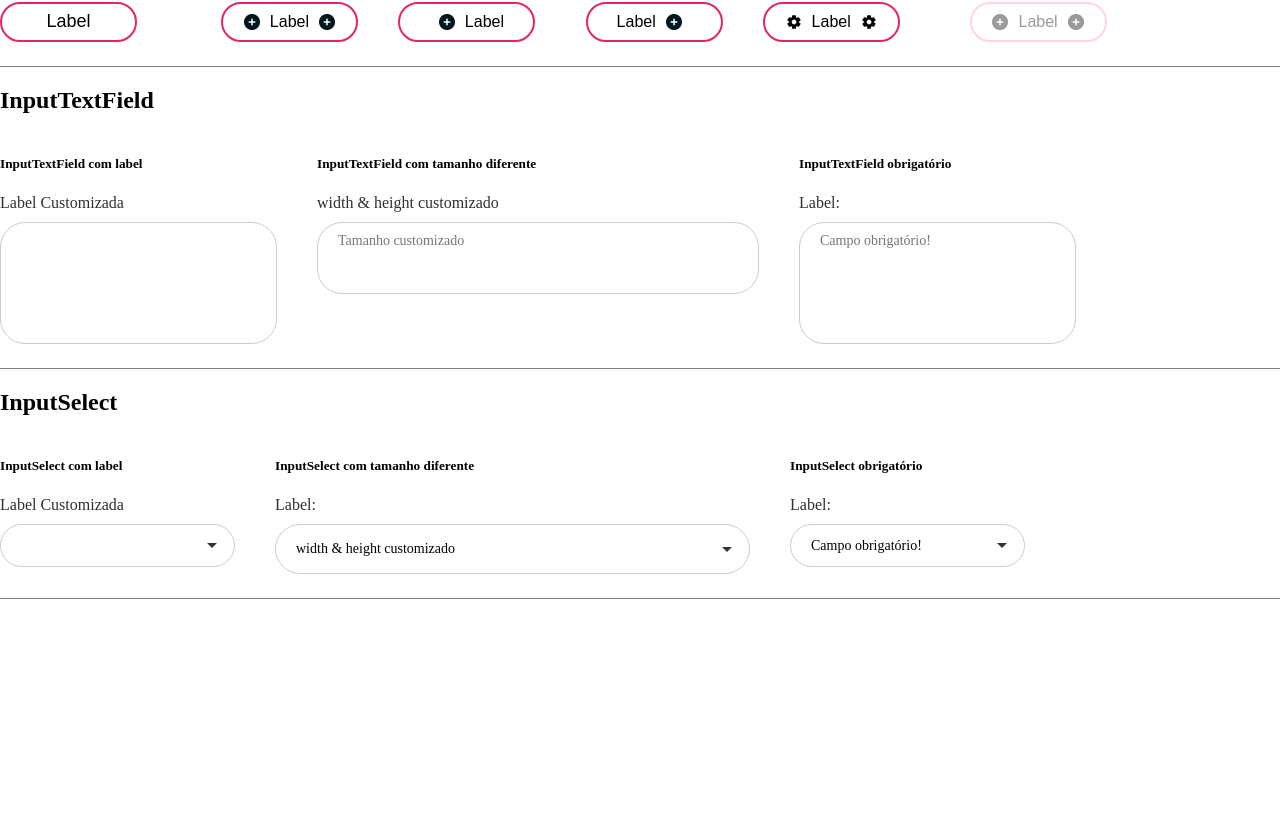
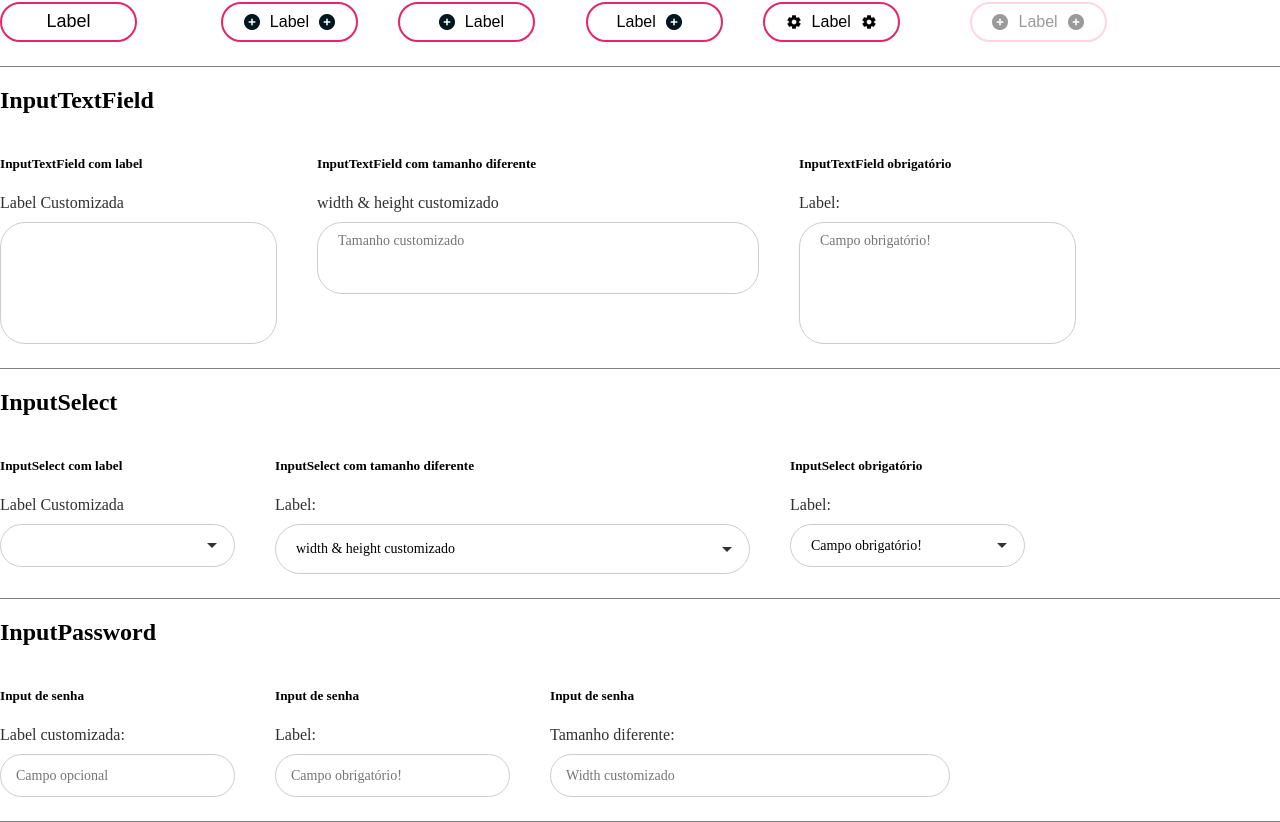
Before and after one commit to Grupo03-SPTECH20241/fe_MiseEnPlace, a React (Create React App) app in the folder mise-en-place/: page /components in a window 1280 px wide. Shown: the part 702-1524 px from the top of the page. Before the commit the page ends 1301 px from the top, so only its background shows below. Built offline with nearby package versions, Linux system fonts and the light colour scheme; a web font is replaced by a local one.

Commit message:
AJustes nas propses de inputs

```diff
--- a/mise-en-place/src/components/Button/Cancelar/cancelar.jsx
+++ b/mise-en-place/src/components/Button/Cancelar/cancelar.jsx
@@ -31,7 +31,6 @@ const ButtonFilledNegative = ({ onClick, label = 'Label', showIcon = true, icon
   );
 };
 
-// Definindo as PropTypes para o componente
 ButtonFilledNegative.propTypes = {
   onClick: PropTypes.any,
   label: PropTypes.string,
--- a/mise-en-place/src/components/Button/Default/default.jsx
+++ b/mise-en-place/src/components/Button/Default/default.jsx
@@ -40,7 +40,6 @@ const ButtonFilledDefault = ({ onClick, label = 'Label', showIcon = true, icon =
   );
 };
 
-// Definindo as PropTypes para o componente
 ButtonFilledDefault.propTypes = {
   onClick: PropTypes.any,
   label: PropTypes.string,
--- a/mise-en-place/src/components/ComponentStories/componentstories.jsx
+++ b/mise-en-place/src/components/ComponentStories/componentstories.jsx
@@ -5,8 +5,13 @@ import ButtonOutlinedNegative from '../Button/Cancelar-variant/cancelarv'
 import ButtonFilledNegative from '../Button/Cancelar/cancelar';
 import ButtonFilledDefault from '../Button/Default/default';
 import ButtonFilledDefaultVariant from '../Button/Default-variant/defaultv';
+import InputPassword from '../Input/Password/password';
+import InputSearch from '../Input/Search/search';
+import InputSearchProduct from '../Input/SearchProduct/searchProduct';
+import InputSelect from '../Input/Select/select';
+import InputSelectProduct from '../Input/SelectProduct/selectProduct';
+import InputText from '../Input/Text/text';
 import InputTextField from '../Input/Text Field/textField';
-import InputSelect from '../Input/Select/select';
 
 const Stories = () => {
     const teste = () => {
@@ -316,6 +321,32 @@ const Stories = () => {
                 ></InputSelect>
             </div>
         </div>
+        <h2>InputPassword</h2>
+        <div className={styles['row']}>
+            <div className={styles['row-item']}>
+                <h5>Input de senha</h5>
+                <InputPassword
+                    label='Label customizada:'
+                    placeholder='Campo opcional'
+                    isRequired={false}
+                ></InputPassword>
+            </div>
+
+            <div className={styles['row-item']}>
+                <h5>Input de senha</h5>
+                <InputPassword
+                    placeholder='Campo obrigatório!'
+                ></InputPassword>
+            </div>
+            <div className={styles['row-item']}>
+                <h5>Input de senha</h5>
+                <InputPassword
+                    label='Tamanho diferente:'
+                    placeholder='Width customizado'
+                    width='400px'
+                ></InputPassword>
+            </div>
+        </div>
     </div>
     </>
   );
--- a/mise-en-place/src/components/Input/Password/password.jsx
+++ b/mise-en-place/src/components/Input/Password/password.jsx
@@ -1,13 +1,14 @@
 import React, { useState } from 'react';
+import PropTypes from 'prop-types';
 import styles from './password.module.css';
 
-const InputField = () => {
+const InputPassword = ({ label = "Label:", placeholder = "", id = 'input', width= '235px', isRequired = true }) => {
   const [value, setValue] = useState('');
   const [error, setError] = useState('');
 
   const handleChange = (e) => {
     setValue(e.target.value);
-    if (e.target.value.trim() === '') {
+    if (e.target.value.trim() === '' && isRequired) {
       setError('This field is required.');
     } else {
       setError('');
@@ -15,7 +16,7 @@ const InputField = () => {
   };
 
   const handleBlur = () => {
-    if (value.trim() === '') {
+    if (value.trim() === '' && isRequired) {
       setError('This field is required.');
     } else {
       setError('');
@@ -24,14 +25,15 @@ const InputField = () => {
 
   return (
     <div className={styles['input-field-container']}>
-      <span className={styles['label-content']}>Label:</span>
+      <span className={styles['label-content']}>{label}</span>
       <input
         type="password"
-        id="input"
-        placeholder="Placeholder"
+        id={id}
+        placeholder={placeholder}
         value={value}
         onChange={handleChange}
         onBlur={handleBlur}
+        style={{width: `${width}`}}
         className={`${styles['input-field']} ${error ? styles['input-field-error'] : ''}`}
       />
       {error && <span className={styles['error-message']}>{error}</span>}
@@ -39,4 +41,12 @@ const InputField = () => {
   );
 };
 
-export default InputField;
+InputPassword.propTypes = {
+  label: PropTypes.string,
+  placeholder: PropTypes.string,
+  id: PropTypes.string,
+  width: PropTypes.string,
+  isRequired: PropTypes.bool
+};
+
+export default InputPassword;
--- a/mise-en-place/src/components/Input/Search/search.jsx
+++ b/mise-en-place/src/components/Input/Search/search.jsx
@@ -1,13 +1,14 @@
 import React, { useState } from 'react';
+import PropTypes from 'prop-types';
 import styles from './search.module.css';
 import Search from '../../../utils/img/search.png';
 
-const InputField = () => {
+const InputSearch = ({ label = "Label:", placeholder = "", id = 'input', width= '235px', isRequired = true }) => {
   const [value, setValue] = useState('');
   const [error, setError] = useState('');
 
   const handleChange = (e) => {
-    setValue(e.target.value);
+    setValue(e.target.value && isRequired);
     if (e.target.value.trim() === '') {
       setError('This field is required.');
     } else {
@@ -16,7 +17,7 @@ const InputField = () => {
   };
 
   const handleBlur = () => {
-    if (value.trim() === '') {
+    if (value.trim() === '' && isRequired) {
       setError('This field is required.');
     } else {
       setError('');
@@ -25,15 +26,16 @@ const InputField = () => {
 
   return (
     <div className={styles['search-input-field-container']}>
-      <span className={styles['label-content']}>Label:</span>
+      <span className={styles['label-content']}>{label}</span>
       <div className={styles['search-input-container']}>
         <input
           type="text"
-          id="input"
-          placeholder="Placeholder"
+          id={id}
+          placeholder={placeholder}
           value={value}
           onChange={handleChange}
           onBlur={handleBlur}
+          style={{width: `${width}`}}
           className={`${styles['search-input-field']} ${error ? styles['search-input-field-error'] : ''}`}
         />
         <img src={Search} alt="Search" className={styles['search-input-icon']} />
@@ -43,4 +45,12 @@ const InputField = () => {
   );
 };
 
-export default InputField;
+InputSearch.propTypes = {
+  label: PropTypes.string,
+  placeholder: PropTypes.string,
+  id: PropTypes.string,
+  width: PropTypes.string,
+  isRequired: PropTypes.bool
+};
+
+export default InputSearch;
--- a/mise-en-place/src/components/Input/SearchProduct/searchProduct.jsx
+++ b/mise-en-place/src/components/Input/SearchProduct/searchProduct.jsx
@@ -1,23 +1,24 @@
 import React, { useState } from 'react';
+import PropTypes from 'prop-types';
 import styles from './searchProduct.module.css';
 import Search from '../../../utils/img/search.png';
 
-const InputField = () => {
+const InputSearchProduct = ({ label = "Label:", placeholder = "", id = 'input', width= '235px', isRequired = true }) => {
   const [value, setValue] = useState('');
   const [error, setError] = useState('');
 
   const handleChange = (e) => {
     setValue(e.target.value);
-    if (e.target.value.trim() === '') {
-      // setError('This field is required.');
+    if (e.target.value.trim() === '' && isRequired) {
+      setError('This field is required.');
     } else {
       setError('');
     }
   };
 
   const handleBlur = () => {
-    if (value.trim() === '') {
-      // setError('This field is required.');
+    if (value.trim() === '' && isRequired) {
+      setError('This field is required.');
     } else {
       setError('');
     }
@@ -25,15 +26,16 @@ const InputField = () => {
 
   return (
     <div className={styles['search-input-field-container']}>
-
+      <span className={styles['label-content']}>{label}</span>
       <div className={styles['search-input-container']}>
         <input
           type="text"
-          id="input"
-          placeholder="Buscar Produto..."
+          id={id}
+          placeholder={placeholder}
           value={value}
           onChange={handleChange}
           onBlur={handleBlur}
+          style={{width: `${width}`}}
           className={`${styles['search-input-field']} ${error ? styles['search-input-field-error'] : ''}`}
         />
         <img src={Search} alt="Search" className={styles['search-input-icon']} />
@@ -43,4 +45,12 @@ const InputField = () => {
   );
 };
 
-export default InputField;
+InputSearchProduct.propTypes = {
+  label: PropTypes.string,
+  placeholder: PropTypes.string,
+  id: PropTypes.string,
+  width: PropTypes.string,
+  isRequired: PropTypes.bool
+};
+
+export default InputSearchProduct;
--- a/mise-en-place/src/components/Input/Select/select.jsx
+++ b/mise-en-place/src/components/Input/Select/select.jsx
@@ -51,7 +51,6 @@ const InputSelect = ({ label = 'Label:', placeholder = '', id = 'input', require
   );
 };
 
-// Definindo as PropTypes para o componente
 InputSelect.propTypes = {
   label: PropTypes.string,
   placeholder: PropTypes.string,
--- a/mise-en-place/src/components/Input/SelectProduct/selectProduct.jsx
+++ b/mise-en-place/src/components/Input/SelectProduct/selectProduct.jsx
@@ -1,45 +1,69 @@
 import React, { useState } from 'react';
+import PropTypes from 'prop-types';
 import styles from './selectProduct.module.css';
 
-const InputField = () => {
+const InputSelectProduct = ({ label = 'Label:', placeholder = '', id = 'input', isRequired = false, width = '235px', height = '43px', options = [] }) => {
   const [value, setValue] = useState('');
   const [error, setError] = useState('');
 
   const handleChange = (e) => {
     setValue(e.target.value);
-    if (e.target.value.trim() === '') {
-      // setError('This field is required.');
+    if (e.target.value.trim() === '' && isRequired) {
+      setError('This field is required.');
     } else {
       setError('');
     }
   };
 
   const handleBlur = () => {
-    if (value.trim() === '') {
-      // setError('This field is required.');
+    if (value.trim() === '' && isRequired) {
+      setError('This field is required.');
     } else {
       setError('');
     }
   };
 
+  const renderOptions = () => {
+    return options.map((currentOption, index) => (
+      <option key={index} value={currentOption.value}>
+        {currentOption.label}
+      </option>
+    ));
+  }
+
   return (
     <div className={styles['input-field-container']}>
-
+      <span className={styles['label-content']}>{label}</span>
       <select
-        id="input"
+        id={id}
         value={value}
+        placeholder={placeholder}
+        style={{width: `${width}`, height: `${height}`}}
         onChange={handleChange}
         onBlur={handleBlur}
         className={`${styles['input-field']} ${error ? styles['input-field-error'] : ''}`}
       >
         <option value="" disabled>Filtrar por</option>
-        <option value="option1">Option 1</option>
-        <option value="option2">Option 2</option>
-        <option value="option3">Option 3</option>
+        {renderOptions()}
       </select>
       {error && <span className={styles['error-message']}>{error}</span>}
     </div>
   );
 };
 
-export default InputField;
+InputSelectProduct.propTypes = {
+  label: PropTypes.string,
+  placeholder: PropTypes.string,
+  id: PropTypes.string,
+  width: PropTypes.string,
+  height: PropTypes.string,
+  isRequired: PropTypes.bool,
+  options: PropTypes.arrayOf(
+    PropTypes.shape({
+      value: PropTypes.any.isRequired,
+      label: PropTypes.any.isRequired,
+    })
+  )
+};
+
+export default InputSelectProduct;
--- a/mise-en-place/src/components/Input/Text Field/textField.jsx
+++ b/mise-en-place/src/components/Input/Text Field/textField.jsx
@@ -40,7 +40,6 @@ const InputTextField = ({ label = 'Label:', placeholder = '', id = 'input', requ
   );
 };
 
-// Definindo as PropTypes para o componente
 InputTextField.propTypes = {
   label: PropTypes.string,
   placeholder: PropTypes.string,
--- a/mise-en-place/src/components/Input/Text/text.jsx
+++ b/mise-en-place/src/components/Input/Text/text.jsx
@@ -1,13 +1,13 @@
 import React, { useState } from 'react';
 import styles from './text.module.css';
 
-const InputField = ({ label = "Label:", placeholder = "", id = 'input' }) => {
+const InputText = ({ label = "Label:", placeholder = "", id = 'input', isRequired = false, width = '235px' }) => {
   const [value, setValue] = useState('');
   const [error, setError] = useState('');
 
   const handleChange = (e) => {
     setValue(e.target.value);
-    if (e.target.value.trim() === '') {
+    if (e.target.value.trim() === '' && isRequired) {
       setError('This field is required.');
     } else {
       setError('');
@@ -32,6 +32,7 @@ const InputField = ({ label = "Label:", placeholder = "", id = 'input' }) => {
         value={value}
         onChange={handleChange}
         onBlur={handleBlur}
+        style={{width: `${width}`}}
         className={`${styles['input-field']} ${error ? styles['input-field-error'] : ''}`}
       />
       {error && <span className={styles['error-message']}>{error}</span>}
@@ -39,4 +40,4 @@ const InputField = ({ label = "Label:", placeholder = "", id = 'input' }) => {
   );
 };
 
-export default InputField;
+export default InputText;
```
